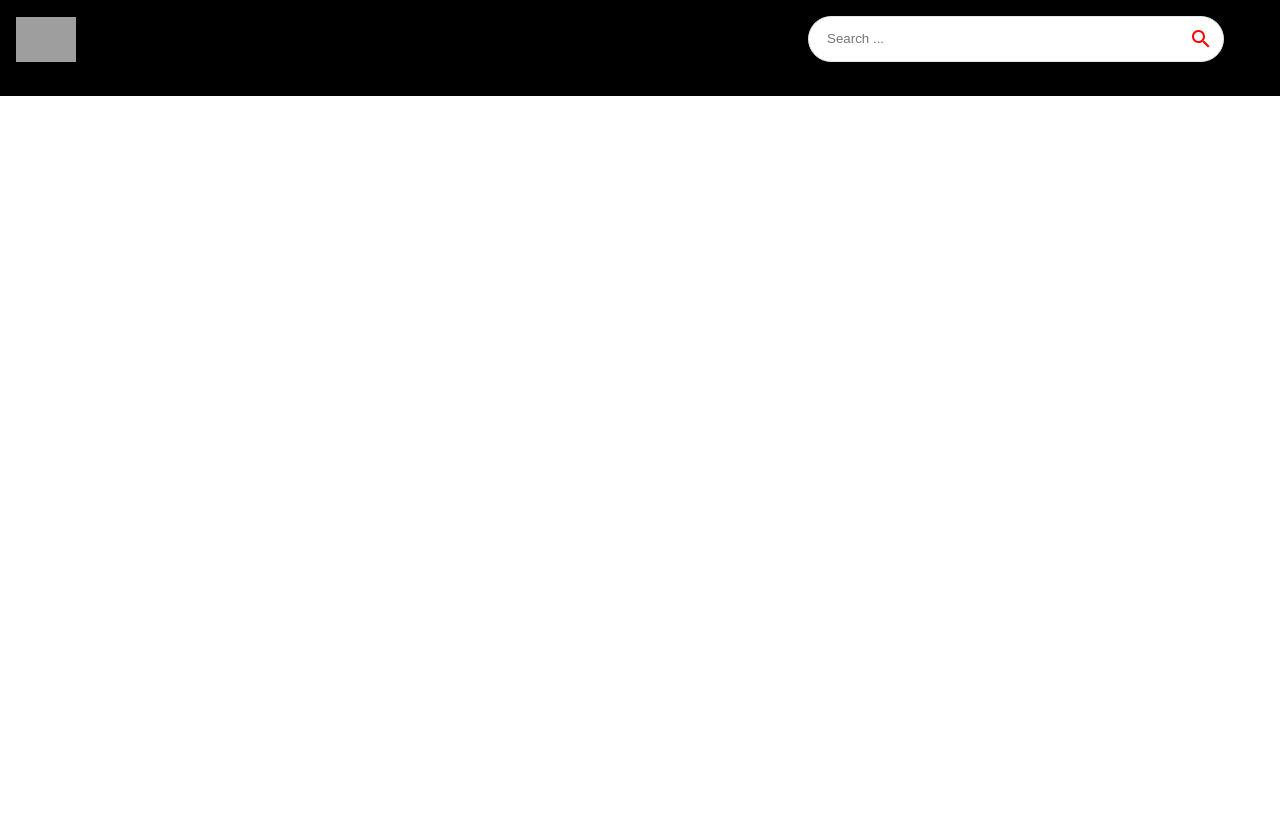
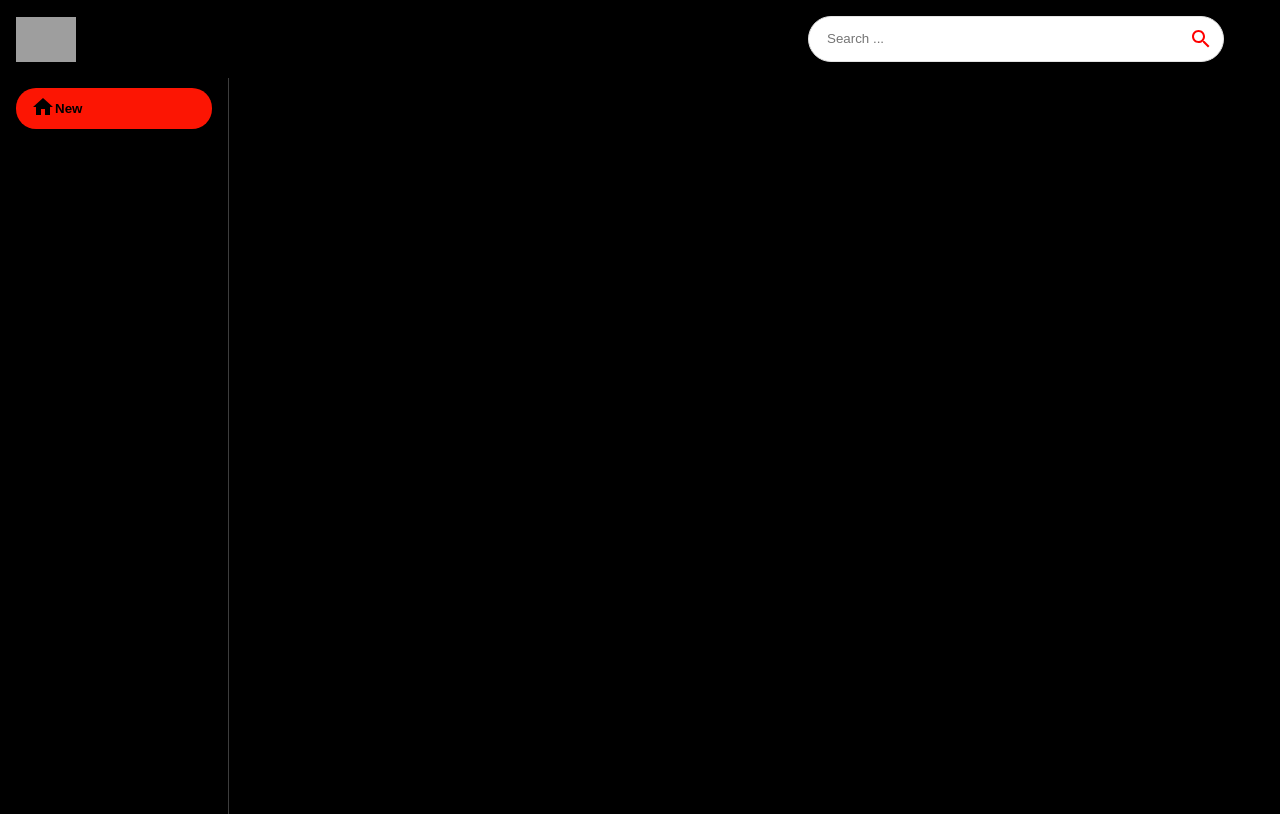
Before and after one commit to Kunduz-rahat/youtube_clone, a React (Create React App) app: page / in a window 1280 px wide. Shown: the top 816 px of the page. Built offline with nearby package versions, Linux system fonts and the light colour scheme; grey boxes are pictures that could not be loaded.

Commit message:
add sidebar

```diff
--- /dev/null
+++ b/src/components/SideBar/index.jsx
@@ -0,0 +1,24 @@
+import { Stack } from "@mui/material";
+import {categories} from '../../utils/constants'
+
+export default function SideBar() {
+	const selectedCategory = "New"
+  return (
+	 <Stack direction="row"
+	 sx={{overflowY:"auto",
+	 height:{sx:"auto, md:95%"},
+	 flexDirection:{md:"column"}}}
+	 >
+	{
+		categories.map((category)=>(
+			<button className="category-btn" style={{
+				background:category.name ===selectedCategory && "#fc1503"
+			}}>
+				<span>{category.icon}</span>
+				<span>{category.name}</span>
+			</button>
+		))
+	}
+	 </Stack>
+  )
+}
--- a/src/pages/Home/index.jsx
+++ b/src/pages/Home/index.jsx
@@ -1,7 +1,18 @@
-import React from 'react'
+import {useState, useEffect} from 'react';
+import {Box, Stack, Typography} from '@mui/material';
+import SideBar from '../../components/SideBar';
+
 
 export default function Home() {
   return (
-	 <div>Home</div>
+	 <Stack sx={{flexDirection:{sx:"column", md:"row"}}}>
+   <Box sx={{height:{sx:"auto", md:"92vh"}, borderRight:"1px solid #3d3d3d", px:{sx:0, md:2}}}>
+       <SideBar/>
+       <Typography className='copyright'
+       variant="body2" sx={{mt:1.5, color:"#fff"}}>
+          Copyright 2022 Kunduz Rakhat
+       </Typography>
+   </Box>
+   </Stack>
   )
 }
```
